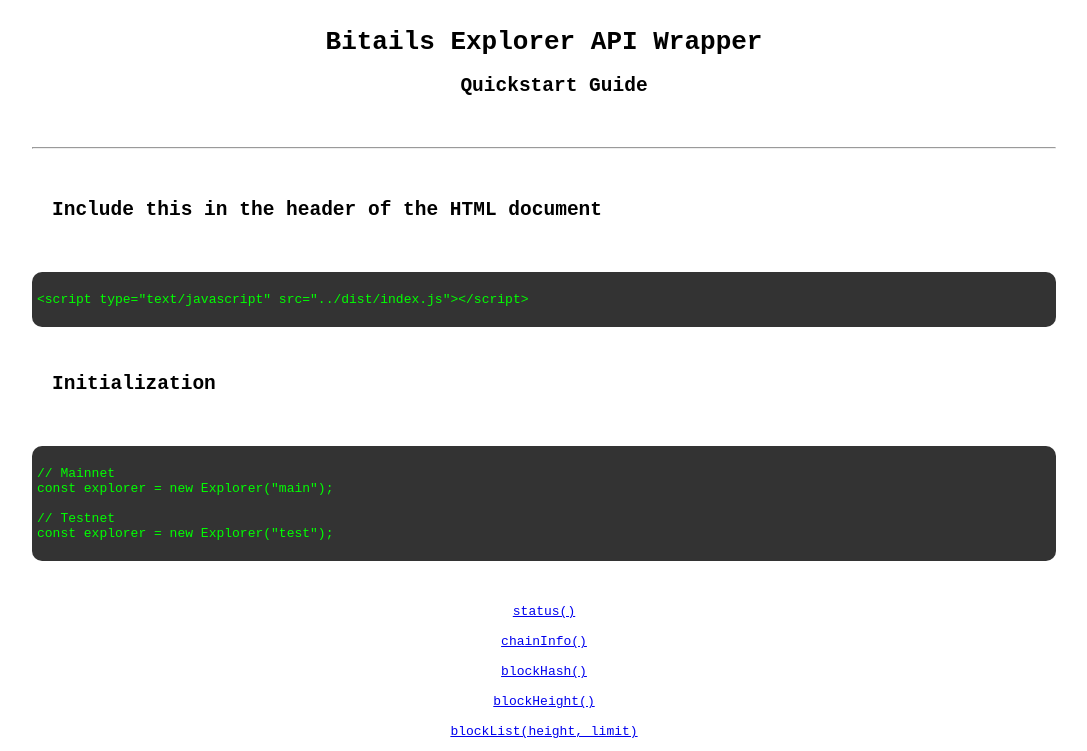
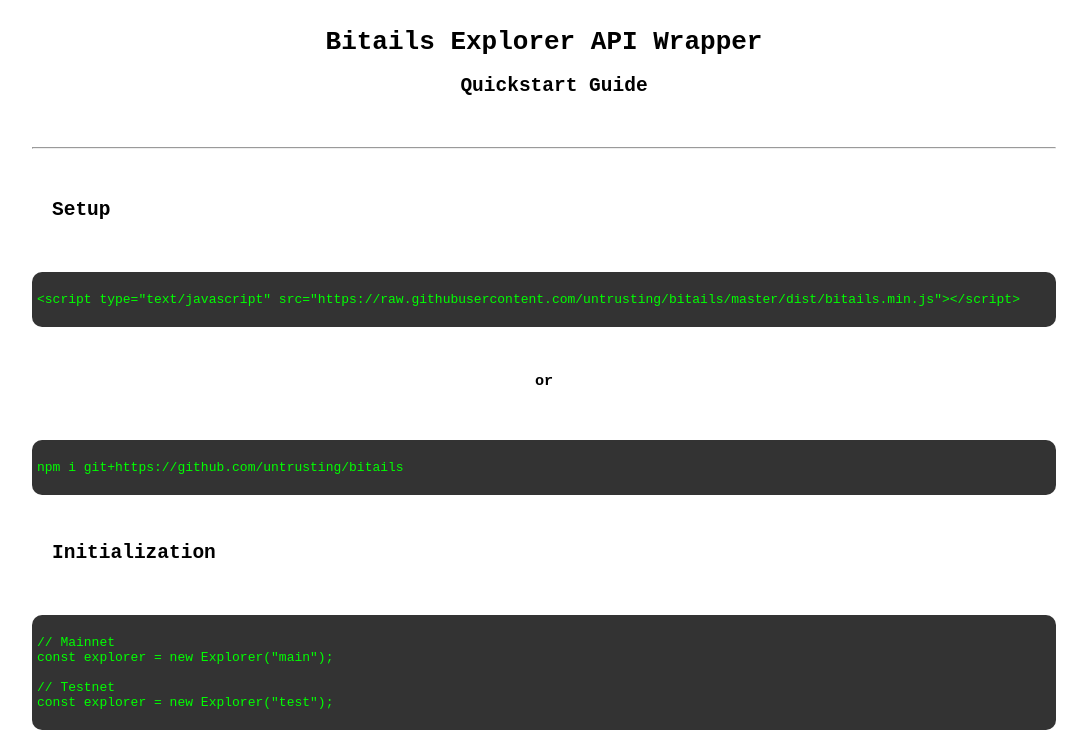
Before and after one commit to untrusting/bitails, a website: page example/quickstart.html in a window 1280 px wide. Shown: the top 751 px of the page, without its empty margins (96-1183 px from the left). Drawn offline with Linux system fonts and the light colour scheme; no server answers.

Commit message:
Clean up and quickstart changes * Removed redundant packages * Changed setup instructions in quickstart

```diff
--- a/example/quickstart.html
+++ b/example/quickstart.html
@@ -14,10 +14,18 @@
 
 		<hr />
 
-		<h2>Include this in the header of the HTML document</h2>
+		<h2>Setup</h2>
 
 		<pre class="inputCode">
 			<div id="headerCode" class="code" style="min-height: 18px;"></div>
+		</pre>
+
+		<h3>or</h3>
+
+		<pre class="inputCode">
+			<div id="networkStatus_code" class="code" style="min-height: 18px;">
+				npm i git+https://github.com/untrusting/bitails
+			</div>
 		</pre>
 
 		<h2>Initialization</h2>
@@ -495,7 +503,7 @@
 			document.addEventListener("DOMContentLoaded", (event) => {
 				const mainex = new Explorer("main");
 
-				let headerCode = (`\n<script type="text/javascript" src="../dist/index.js"></scr` + `ipt>\n\n`);
+				let headerCode = (`\n<script type="text/javascript" src="https://raw.githubusercontent.com/untrusting/bitails/master/dist/bitails.min.js"></scr` + `ipt>\n\n`);
 				document.getElementById("headerCode").innerText = headerCode;
 
 				const codeBlocks = document.getElementsByClassName("inputCode");
```
Also changed, not shown: package.json (+4 -21 lines), 1 other file.
